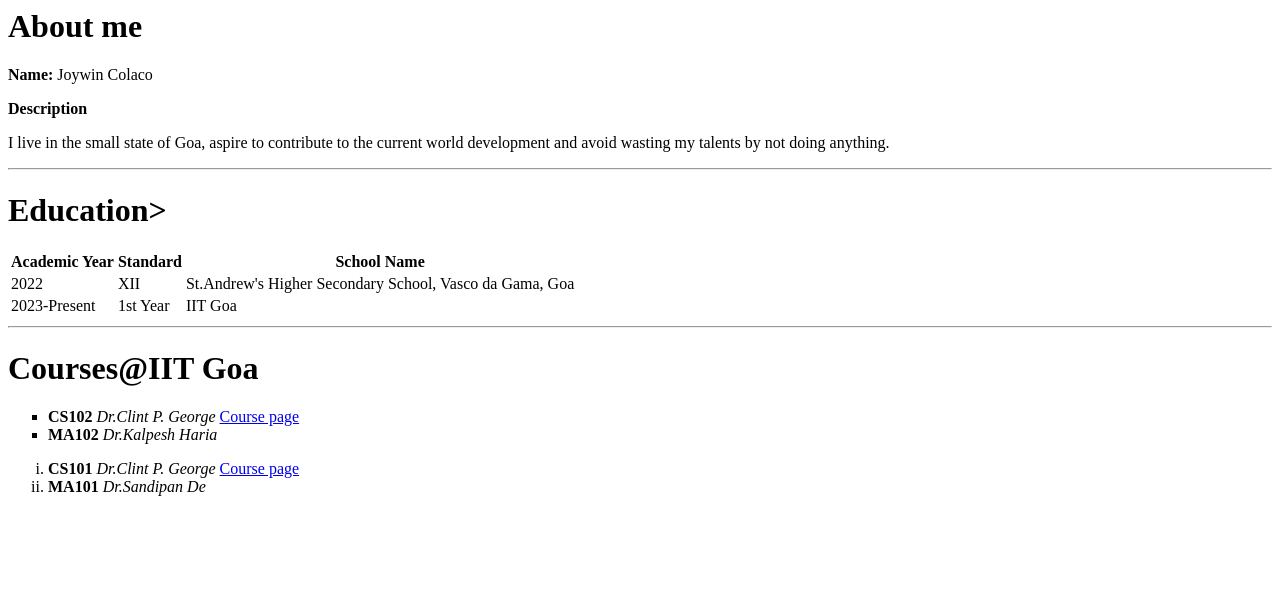
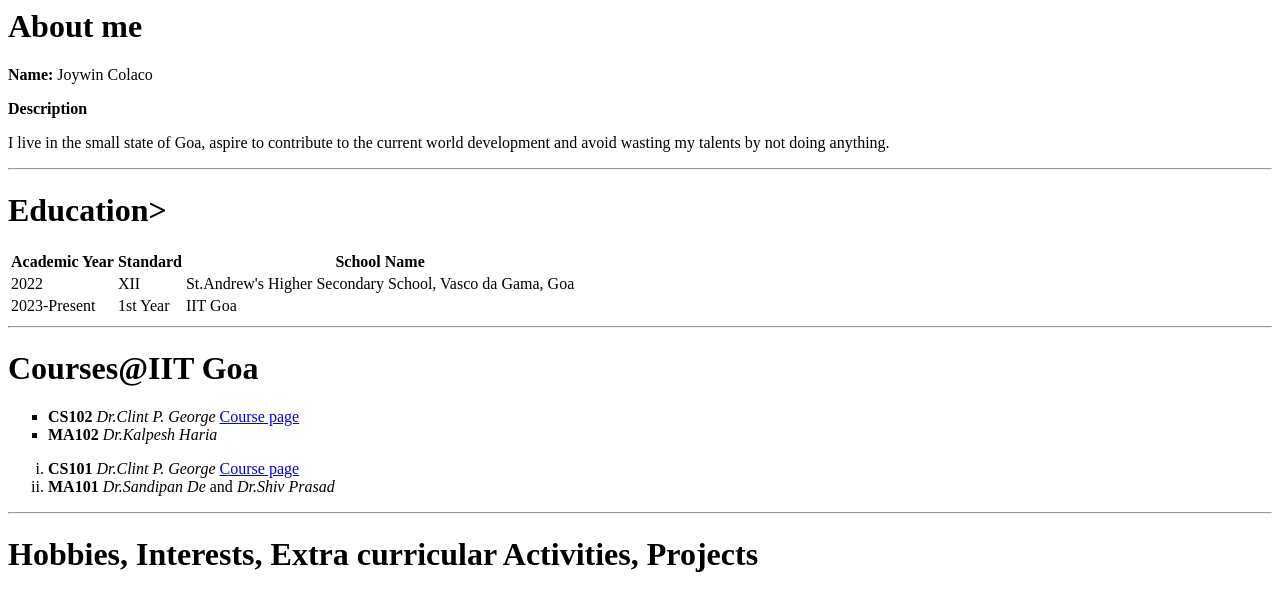
Before and after one commit to JoywinColaco12/JoywinColaco12.github.io, a plain HTML site: page index.html in a window 1280 px wide. Drawn offline with Linux system fonts and the light colour scheme.

Commit message:
Almost done-2

```diff
--- a/index.html
+++ b/index.html
@@ -42,7 +42,10 @@
 		</ul>
 		<ol type="i">
 			<li> <b>CS101</b> <i>Dr.Clint P. George</i> <a href="https://clintpgeorge.github.io/cs101/autumn-2023">Course page</a> </li>
-			<li> <b>MA101</b> <i>Dr.Sandipan De</i> </li>
+			<li> <b>MA101</b> <i>Dr.Sandipan De</i> and <i>Dr.Shiv Prasad</i> </li>
 		</ol>
+		<hr>
+		<h1>Hobbies, Interests, Extra curricular Activities, Projects</h1>
+
 	</body>
 </html>
```
